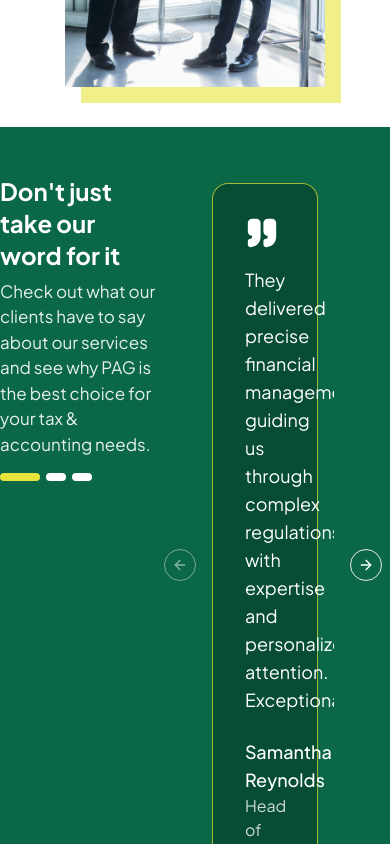
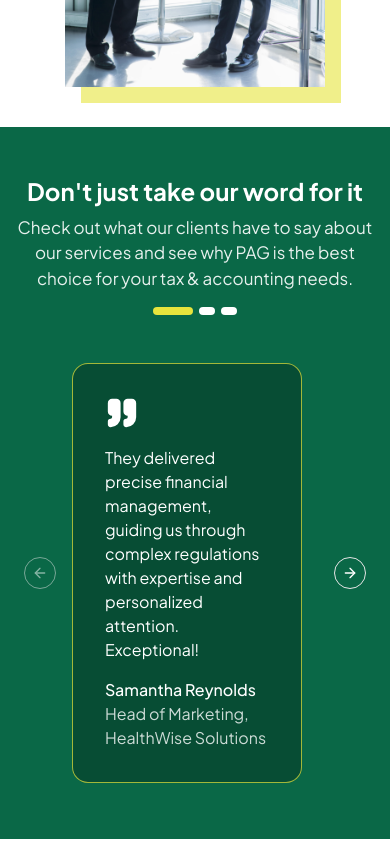
Before and after one commit to Lindrit-Sulaj/PA-Group, a Next.js app: page / in a window 390 px wide. Shown: the part 3760-4604 px from the top of the page. Built offline with nearby package versions, Linux system fonts and the light colour scheme.

Commit message:
testimonials made responsive

```diff
--- a/sections/testimonials.tsx
+++ b/sections/testimonials.tsx
@@ -28,42 +28,42 @@ export default function Testimonials() {
   }, [api])
 
   return (
-    <section className='my-10 md:my-14 lg:my-20 xl:mt-24 bg-main py-10 md:py-14 lg:py-20 text-white'>
-      <div className='max-w-screen-xl mx-auto flex'>
-        <div className="w-2/5">
-          <h2 className='text-2xl md:text-3xl lg:text-4xl lg:leading-[48px] font-bold mt-2'>Don't just take our word for it
+    <section className='my-10 md:my-14 lg:my-20 xl:mt-24 bg-main py-10 md:py-14 lg:py-20 text-white px-4'>
+      <div className='max-w-screen-xl mx-auto flex flex-col xl:flex-row gap-y-8'>
+        <div className="w-full xl:w-2/5">
+          <h2 className='text-center xl:text-left text-2xl md:text-3xl lg:text-4xl lg:leading-[48px] font-bold mt-2'>Don't just take our word for it
           </h2>
-          <p className='text-[17px] md:text-lg text-white/90 mt-2'>Check out what our clients have to say about our services and see why PAG is the best choice for your tax & accounting needs.</p>
-          <div className="flex gap-x-[6px] mt-4">
+          <p className='text-[17px] text-center xl:text-left max-w-lg mx-auto xl:max-w-none xl:mx-0 md:text-lg text-white/90 mt-2'>Check out what our clients have to say about our services and see why PAG is the best choice for your tax & accounting needs.</p>
+          <div className="flex justify-center xl:justify-start gap-x-[6px] mt-4">
             {[1,2,3].map(n => (
-              <motion.div layout key={n} className={`rounded-full h-2 ${current === n ? "bg-secondary w-10" : "w-5 bg-white"}`}></motion.div>
+              <motion.div layout key={n} className={`rounded-full h-2 ${current === n ? "bg-secondary w-10" : "w-4 bg-white"}`}></motion.div>
             ))}
           </div>
         </div>
-        <div className="w-3/5 px-14">
+        <div className="w-full xl:w-3/5 px-14">
           <Carousel setApi={setApi}>
             <CarouselContent className='p-4 gap-x-4'>
               <CarouselItem className='border basis-full bg-main-darker/70 border-secondary/70 rounded-2xl p-8 flex flex-col'>
                 <Quote fill="white" size={34} />
-                <p className='text-lg text-white my-4'>They delivered precise financial management, guiding us through complex regulations with expertise and personalized attention. Exceptional!</p>
+                <p className='md:text-lg text-white my-4'>They delivered precise financial management, guiding us through complex regulations with expertise and personalized attention. Exceptional!</p>
                 <div className='mt-auto'>
-                  <p className='font-medium text-white text-lg'>Samantha Reynolds</p>
+                  <p className='font-medium text-white md:text-lg'>Samantha Reynolds</p>
                   <p className='text-white/80'>Head of Marketing, HealthWise Solutions</p>
                 </div>
               </CarouselItem>
               <CarouselItem className='border basis-full bg-main-darker/70 border-secondary/70 rounded-2xl p-8 flex flex-col'>
                 <Quote fill="white" size={34} />
-                <p className='text-lg text-white my-4'>With PA Group, our financial processes are seamless, strategic, and compliant, allowing us to focus on growth confidently.</p>
+                <p className='md:text-lg text-white my-4'>With PA Group, our financial processes are seamless, strategic, and compliant, allowing us to focus on growth confidently.</p>
                 <div className='mt-auto'>
-                  <p className='font-medium text-white text-lg'>John Smith</p>
+                  <p className='font-medium text-white md:text-lg'>John Smith</p>
                   <p className='text-white/80'>CFO, Quantum Innovations</p>
                 </div>
               </CarouselItem>
               <CarouselItem className='border basis-full bg-main-darker/70 border-secondary/70 rounded-2xl p-8 flex flex-col'>
                 <Quote fill="white" size={34} />
-                <p className='text-lg text-white my-4'>They delivered precise financial management, guiding us through complex regulations with expertise and personalized attention. Exceptional!</p>
+                <p className='md:text-lg text-white my-4'>They delivered precise financial management, guiding us through complex regulations with expertise and personalized attention. Exceptional!</p>
                 <div className='mt-auto'>
-                  <p className='font-medium text-white text-lg'>Bob Builder</p>
+                  <p className='font-medium text-white md:text-lg'>Bob Builder</p>
                   <p className='text-white/80'>CEO, Summit Builders Group</p>
                 </div>
               </CarouselItem>
```
